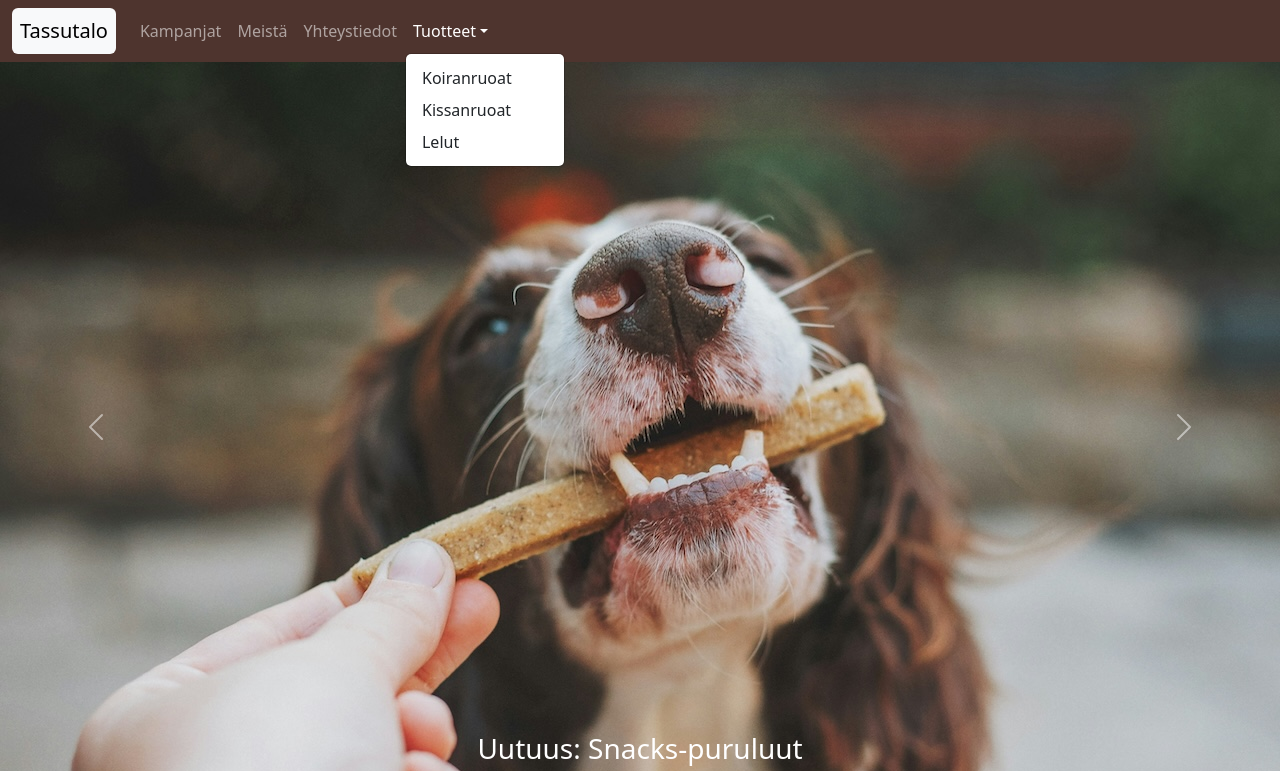
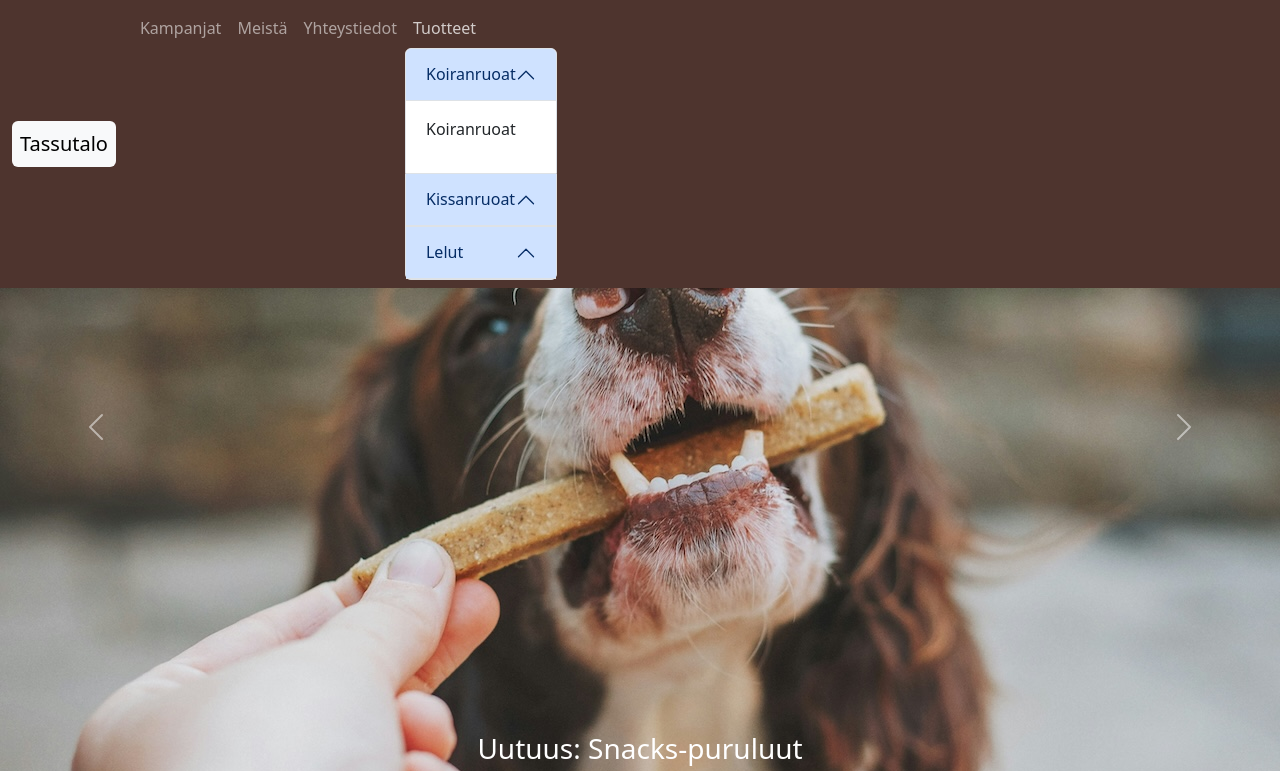
Before and after one commit to valentinalehtonen/valentinalehtonen.github.io, a plain HTML site: page index.html in a window 1280 px wide. Both pictures are taken after a click on the button "Tuotteet". Shown: the top 771 px of the page. Drawn offline with nearby package versions, Linux system fonts and the light colour scheme.

Commit message:
Haitari lisätty

```diff
--- a/index.html
+++ b/index.html
@@ -28,14 +28,56 @@
                     <li class="nav-item">
                         <a class="nav-link" href="#yhteystiedot">Yhteystiedot</a>
                     </li>
-                    <li class="nav-item dropdown">
-                        <a class="nav-link dropdown-toggle" href="#" role="button"
-                            data-bs-toggle="dropdown">Tuotteet</a>
-                        <ul class="dropdown-menu">
-                            <li><a class="dropdown-item" href="#">Koiranruoat</a></li>
-                            <li><a class="dropdown-item" href="#">Kissanruoat</a></li>
-                            <li><a class="dropdown-item" href="#">Lelut</a></li>
-                        </ul>
+
+                    <li class="nav-item">
+                        <a class="nav-link" href="#" role="button" data-bs-toggle="collapse"
+                            data-bs-target="#tuotteetHaitari">Tuotteet</a>
+                        <div class="collapse" id="tuotteetHaitari">
+                            <div class="accordion" id="tuotteet">
+                                <div class="accordion-item">
+                                    <h2 class="accordion-header" id="headingKoiranruoat">
+                                        <button class="accordion-button" type="button" data-bs-toggle="collapse"
+                                            data-bs-target="#koiranruoat" aria-expanded="true"
+                                            aria-controls="koiranruoat">
+                                            Koiranruoat
+                                        </button>
+                                    </h2>
+                                    <div id="koiranruoat" class="accordion-collapse collapse show"
+                                        aria-labelledby="headingKoiranruoat" data-bs-parent="#tuotteet">
+                                        <div class="accordion-body">
+                                            <p>Koiranruoat</p>
+                                        </div>
+                                    </div>
+                                </div>
+                                <div class="accordion-item">
+                                    <h2 class="accordion-header" id="headingKissanruoat">
+                                        <button class="accordion-button" type="button" data-bs-toggle="collapse"
+                                            data-bs-target="#kissanruoat" aria-expanded="false"
+                                            aria-controls="kissanruoat">
+                                            Kissanruoat
+                                        </button>
+                                    </h2>
+                                    <div id="kissanruoat" class="accordion-collapse collapse"
+                                        aria-labelledby="headingKissanruoat" data-bs-parent="#tuotteet">
+                                        <div class="accordion-body">
+                                            <p>Kissanruoat</p>
+                                        </div>
+                                    </div>
+                                </div>
+                                <div class="accordion-item">
+                                    <h2 class="accordion-header" id="headingLelut">
+                                        <button class="accordion-button" type="button" data-bs-toggle="collapse"
+                                            data-bs-target="#lelut" aria-expanded="false" aria-controls="lelut">
+                                            Lelut
+                                        </button>
+                                    </h2>
+                                    <div id="lelut" class="accordion-collapse collapse" aria-labelledby="headingLelut"
+                                        data-bs-parent="#tuotteet">
+                                        <div class="accordion-body">
+                                            <p>Lelut</p>
+                                        </div>
+                                    </div>
+                                </div>
                     </li>
                 </ul>
             </div>
```
